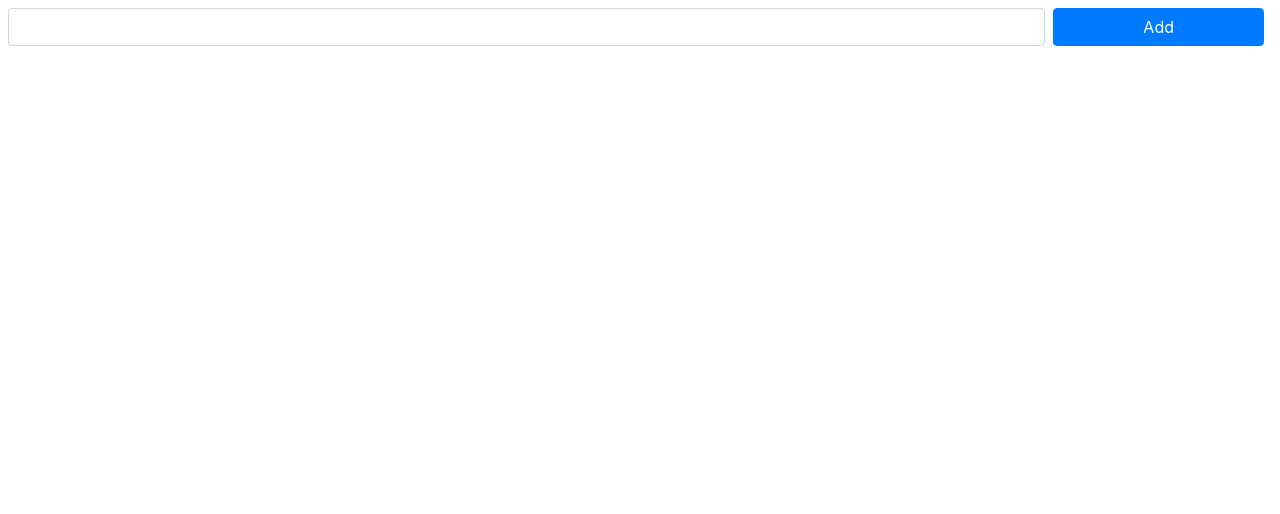
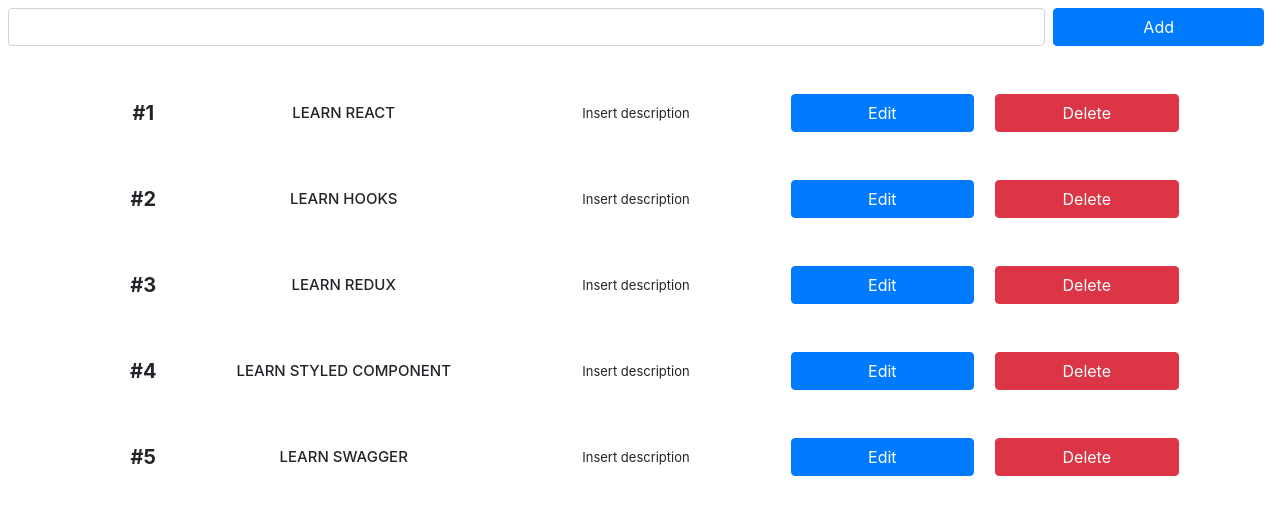
Before and after one commit to Jenardo/redux-hooks, a React (Create React App) app: page / in a window 1280 px wide. Shown: the top 514 px of the page. Built offline with nearby package versions, Linux system fonts and the light colour scheme.

Commit message:
progress w/
add | desciption tab

```diff
--- a/src/components/TodoItem.jsx
+++ b/src/components/TodoItem.jsx
@@ -46,16 +46,24 @@ const Name = styled(ID)`
   font-weight: 500;
 `;
 
+const Description = styled(Name)`
+  text-transform: none;
+  font-size: 13px;
+  line-height: 15px;
+  font-weight: 400;
+`;
+
 function TodoItem({ todo }) {
   const dispatch = useDispatch();
   const [editable, setEditable] = useState(false);
   const [editName, setName] = useState('');
+  const [editDesc, setDesc] = useState('');
 
   return (
     <div className="container mt-5">
       <div className="row justify-content-around align-items-center m-1">
         <ID className="col-1">#{todo.id.length > 1 ? todo.id[2] : todo.id}</ID>
-        <Name className="col-5">
+        <Name className="col-3">
           {editable ? (
             <input
               type="text"
@@ -70,6 +78,21 @@ function TodoItem({ todo }) {
             todo.name
           )}
         </Name>
+        <Description className="col-3">
+          {editable ? (
+            <input
+              type="text"
+              className="form-control"
+              value={editDesc}
+              placeholder={todo.description}
+              onChange={(e) => {
+                setDesc(e.target.value);
+              }}
+            ></input>
+          ) : (
+            todo.description
+          )}
+        </Description>
         <Button
           onClick={() => {
             if (editable) {
@@ -77,9 +100,11 @@ function TodoItem({ todo }) {
                 updateTodo({
                   ...todo,
                   name: editName,
+                  description: editDesc,
                 })
               );
               setName(todo.name);
+              setDesc(todo.description);
             }
             setEditable(!editable);
           }}
--- a/src/redux/reducer.js
+++ b/src/redux/reducer.js
@@ -31,6 +31,7 @@ export const reducer = (state = todo, action) => {
           } else {
             td.name = action.payload.name;
           }
+          td.description = action.payload.description;
         }
       });
       break;
--- a/src/redux/state.js
+++ b/src/redux/state.js
@@ -1,22 +1,27 @@
 export const todo = [
-  //   {
-  //     id: 1,
-  //     name: 'Learn React',
-  //   },
-  //   {
-  //     id: 2,
-  //     name: 'Learn Hooks',
-  //   },
-  //   {
-  //     id: 3,
-  //     name: 'Learn Redux',
-  //   },
-  //   {
-  //     id: 4,
-  //     name: 'Learn Styled Component',
-  //   },
-  //   {
-  //     id: 5,
-  //     name: 'Learn Swagger',
-  //   },
+  {
+    id: 1,
+    name: 'Learn React',
+    description: 'Insert description',
+  },
+  {
+    id: 2,
+    name: 'Learn Hooks',
+    description: 'Insert description',
+  },
+  {
+    id: 3,
+    name: 'Learn Redux',
+    description: 'Insert description',
+  },
+  {
+    id: 4,
+    name: 'Learn Styled Component',
+    description: 'Insert description',
+  },
+  {
+    id: 5,
+    name: 'Learn Swagger',
+    description: 'Insert description',
+  },
 ];
```
